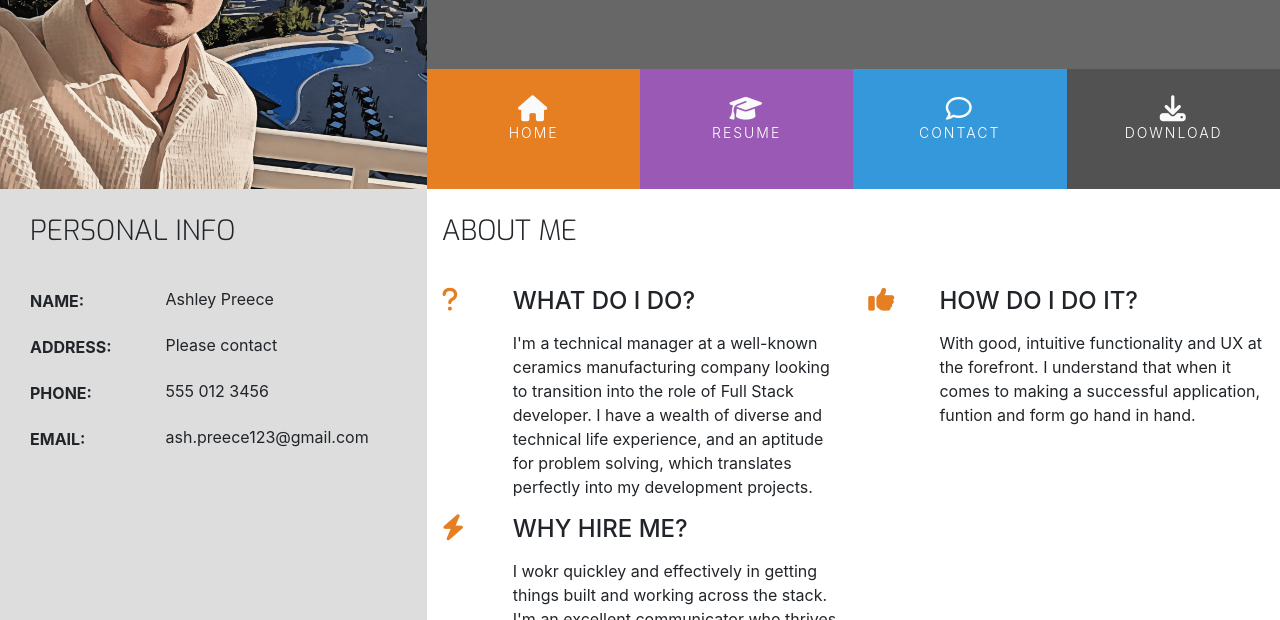
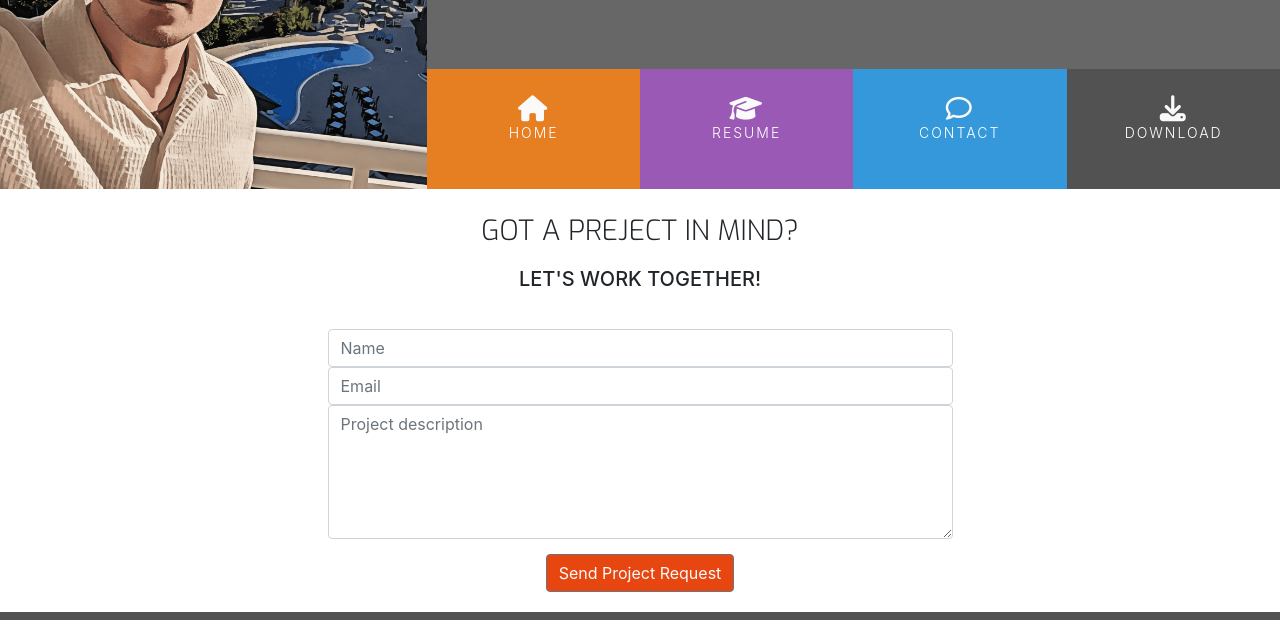
Before and after one commit to Ash-5p/resume, a plain HTML site: page contact.html in a window 1280 px wide. Shown: the part 180-800 px from the top of the page. Drawn offline with nearby package versions, Linux system fonts and the light colour scheme.

Commit message:
Add centent to contact.html

```diff
--- a/assets/css/style.css
+++ b/assets/css/style.css
@@ -16,6 +16,10 @@
 
 .bg-color-work-history {
     background-color: #9b59b6;
+}
+
+.bg-color-contact {
+    background-color: #fff;
 }
 
 .ui-menu-color-home {
@@ -340,3 +344,36 @@ footer {
 .history-items {
     margin-bottom: 30px;
 }
+
+/* --------------------------------------------------- Contact Form */
+
+.contact-heading {
+    font-family: "Exo", sans-serif;
+    font-weight: 300;
+    margin-top: 25px;
+    margin-bottom: 20px;
+}
+
+.center-form {
+    padding-top: 10px;
+    margin: 0 auto;
+    max-width: 70%;
+}
+
+button[type="submit"] {
+    margin-top: 15px;
+    margin-bottom: 20px;
+    color: #fafafa;
+    background-color: #e84610;
+}
+
+/* --------------------------------------------------- Media Queries */
+
+@media(min-width: 992px) {
+    .center-form {
+        padding-top: 30px;
+        min-height: 240px;
+        margin: 0 auto;
+        max-width: 50%;
+    }
+}
--- a/contact.html
+++ b/contact.html
@@ -54,111 +54,22 @@
         </div>
     </header>
     <section class="container-fluid">
-        <div class="row">
-            <div class="col-md-4 bg-color-personal-info section-column">
-                <div class="row">
-                    <div class="col-12">
-                        <h3 class="section-heading uppercase">Personal info</h3>
-                    </div>
-                </div>
-                <div class="personal-info-item">
-                    <div class="key">
-                        <p class="uppercase">
-                            Name:
-                        </p>
-                    </div>
-                    <div class="value">
-                        <p>
-                            Ashley Preece
-                        </p>
-                    </div>
-                </div>
-                <div class="personal-info-item">
-                    <div class="key">
-                        <p class="uppercase">
-                            Address:
-                        </p>
-                    </div>
-                    <div class="value">
-                        <p>
-                            Please contact
-                        </p>
-                    </div>
-                </div>
-                <div class="personal-info-item">
-                    <div class="key">
-                        <p class="uppercase">
-                            Phone:
-                        </p>
-                    </div>
-                    <div class="value">
-                        <p>
-                            555 012 3456
-                        </p>
-                    </div>
-                </div>
-                <div class="personal-info-item">
-                    <div class="key">
-                        <p class="uppercase">
-                            Email:
-                        </p>
-                    </div>
-                    <div class="value">
-                        <p>
-                            ash.preece123@gmail.com
-                        </p>
-                    </div>
-                </div>
-            </div>
-            <div class="col-md-8 bg-color-three-reasons">
-                <div class="row">
-                    <div class="col">
-                        <h3 class="section-heading uppercase">About me</h3>
-                    </div>
-                </div>
-                <div class="row">
-                    <div class="col-10 offset-1 offset-sm-0 col-sm-4 col-md-6">
-                        <div class="row">
-                            <div class="col-2">
-                                <i class="three-reasons-icon fa fa-question" aria-hidden="true"></i>
-                            </div>
+        <div class="row bg-color-contact">
+            <div class="col">
+                <h3 class="contact-heading uppercase text-center">Got a preject in mind?</h3>
+                <h5 class="uppercase text-center">Let's work together!</h5>
+
+                <div class="center-form">
+                    <form>
+                        <input type="text" name="name" id="fullname" class="form-control" placeholder="Name" required>
+                        <input type="email" name="email" id="emailaddress" class="form-control" placeholder="Email" required>
+                        <textarea rows="5" type="projectsummary" name="email" id="projectsummary" class="form-control" placeholder="Project description" required></textarea>
+                        <div class="form-row text-center">
                             <div class="col">
-                                <h4 class="three-reasons-heading uppercase">What do I do?</h4>
-                                <p>I'm a technical manager at a well-known ceramics manufacturing company looking to
-                                    transition into the role of Full Stack developer. I have a wealth of diverse and
-                                    technical life experience, and an aptitude for problem solving, which translates
-                                    perfectly into my development projects.</p>
+                                <button type="submit" class="btn btn-secondary">Send Project Request</button>
                             </div>
                         </div>
-                    </div>
-                    <div class="col-10 offset-1 offset-sm-0 col-sm-4 col-md-6">
-                        <div class="row">
-                            <div class="col-2">
-                                <i class="three-reasons-icon fa fa-thumbs-up" aria-hidden="true"></i>
-                            </div>
-                            <div class="col">
-                                <h4 class="three-reasons-heading uppercase">How do I do it?</h4>
-                                <p>With good, intuitive functionality and UX at the forefront. I understand that
-                                    when it
-                                    comes to making a successful application, funtion and form go hand in hand.</p>
-                            </div>
-                        </div>
-                    </div>
-                    <div class="col-10 offset-1 offset-sm-0 col-sm-4 col-md-6">
-                        <div class="row">
-                            <div class="col-2">
-                                <i class="three-reasons-icon fa fa-bolt" aria-hidden="true"></i>
-                            </div>
-                            <div class="col">
-                                <h4 class="three-reasons-heading uppercase">Why hire me?</h4>
-                                <p>I wokr quickley and effectively in getting things built and working across the
-                                    stack.
-                                    I'm an excellent communicator who thrives in bright and enthusiastic teams, and
-                                    I'm
-                                    also a self starter when working solo.</p>
-                            </div>
-                        </div>
-                    </div>
+                    </form>
                 </div>
             </div>
         </div>
```
